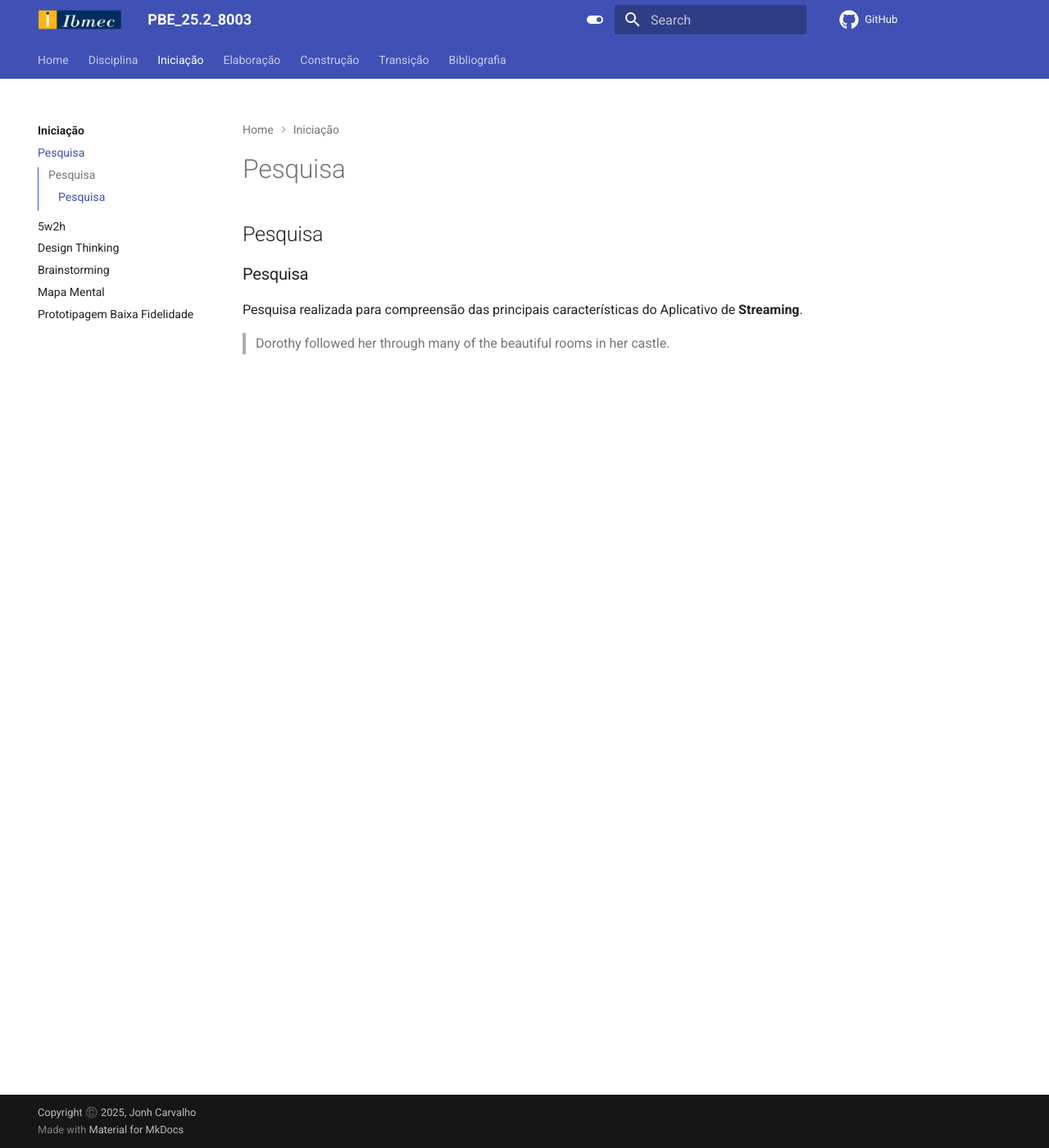
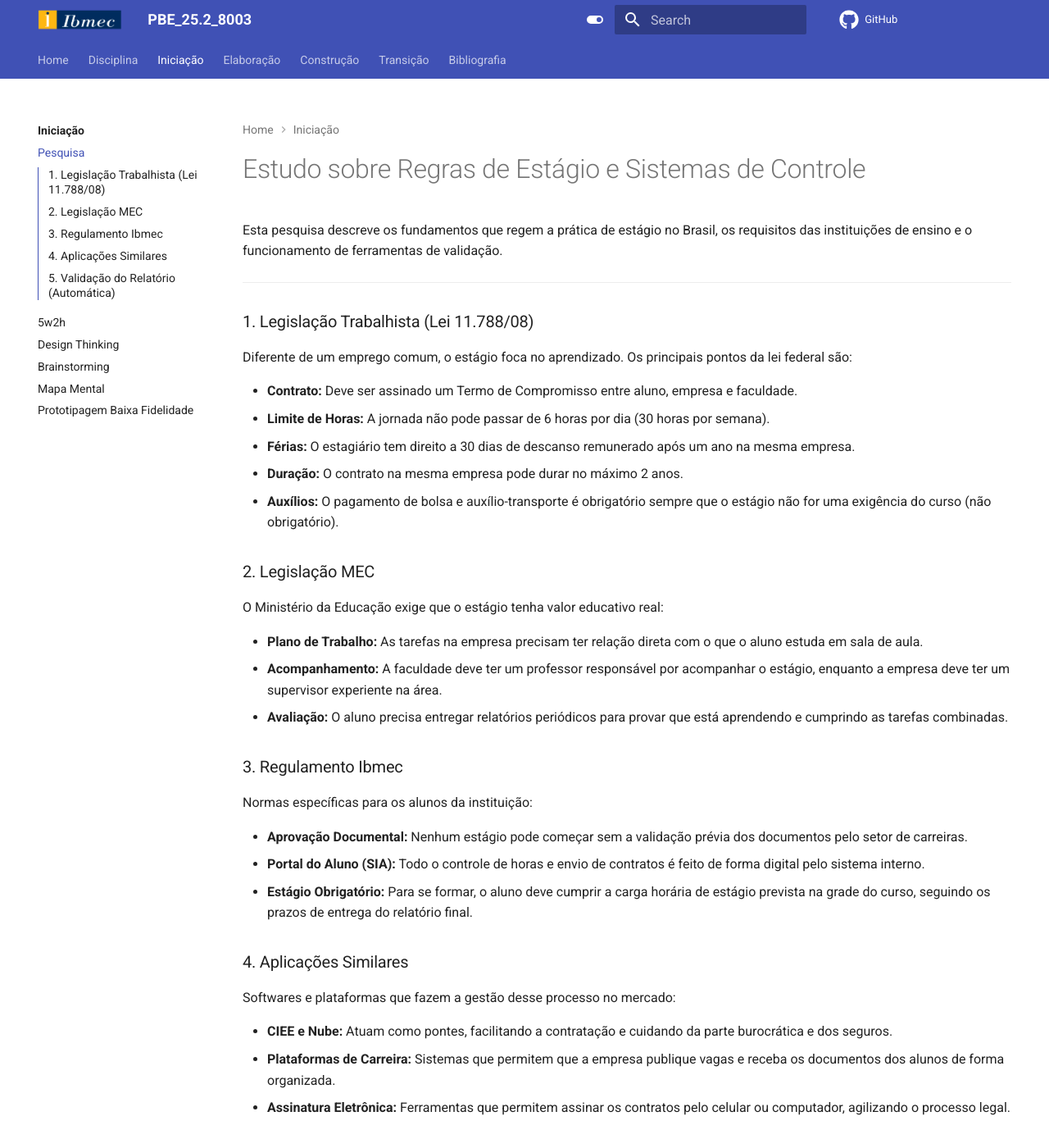
Before and after one commit to Projetos-de-Extensao/PBE_26.1_8001_VIII, an MkDocs documentation site: the page built from docs/Iniciacao/pesquisa.md, in a window 1280 px wide and 1400 px high. Shown: the whole window at 82% size. Built offline with MkDocs 1.6.1 and Material for MkDocs 9.7.7, drawn with Linux system fonts in a browser that asks for light colours; comment, search, counter and statistics services are not loaded; some of the changed text lies outside the part shown.

Commit message:
commit pesquisa

```diff
--- a/docs/Iniciacao/pesquisa.md
+++ b/docs/Iniciacao/pesquisa.md
@@ -3,10 +3,46 @@ id: pesquisa
 title: Pesquisa
 ---
 
-# Pesquisa
-## Pesquisa
-### Pesquisa
+# Estudo sobre Regras de Estágio e Sistemas de Controle
 
-Pesquisa realizada para compreensão das principais características do Aplicativo de **Streaming**.
+Esta pesquisa descreve os fundamentos que regem a prática de estágio no Brasil, os requisitos das instituições de ensino e o funcionamento de ferramentas de validação.
 
-> Dorothy followed her through many of the beautiful rooms in her castle.
+---
+
+### 1. Legislação Trabalhista (Lei 11.788/08)
+Diferente de um emprego comum, o estágio foca no aprendizado. Os principais pontos da lei federal são:
+
+- **Contrato:** Deve ser assinado um Termo de Compromisso entre aluno, empresa e faculdade.
+- **Limite de Horas:** A jornada não pode passar de 6 horas por dia (30 horas por semana).
+- **Férias:** O estagiário tem direito a 30 dias de descanso remunerado após um ano na mesma empresa.
+- **Duração:** O contrato na mesma empresa pode durar no máximo 2 anos.
+- **Auxílios:** O pagamento de bolsa e auxílio-transporte é obrigatório sempre que o estágio não for uma exigência do curso (não obrigatório).
+
+### 2. Legislação MEC
+O Ministério da Educação exige que o estágio tenha valor educativo real:
+
+- **Plano de Trabalho:** As tarefas na empresa precisam ter relação direta com o que o aluno estuda em sala de aula.
+- **Acompanhamento:** A faculdade deve ter um professor responsável por acompanhar o estágio, enquanto a empresa deve ter um supervisor experiente na área.
+- **Avaliação:** O aluno precisa entregar relatórios periódicos para provar que está aprendendo e cumprindo as tarefas combinadas.
+
+### 3. Regulamento Ibmec
+Normas específicas para os alunos da instituição:
+
+- **Aprovação Documental:** Nenhum estágio pode começar sem a validação prévia dos documentos pelo setor de carreiras.
+- **Portal do Aluno (SIA):** Todo o controle de horas e envio de contratos é feito de forma digital pelo sistema interno.
+- **Estágio Obrigatório:** Para se formar, o aluno deve cumprir a carga horária de estágio prevista na grade do curso, seguindo os prazos de entrega do relatório final.
+
+### 4. Aplicações Similares
+Softwares e plataformas que fazem a gestão desse processo no mercado:
+
+- **CIEE e Nube:** Atuam como pontes, facilitando a contratação e cuidando da parte burocrática e dos seguros.
+- **Plataformas de Carreira:** Sistemas que permitem que a empresa publique vagas e receba os documentos dos alunos de forma organizada.
+- **Assinatura Eletrônica:** Ferramentas que permitem assinar os contratos pelo celular ou computador, agilizando o processo legal.
+
+### 5. Validação do Relatório (Automática)
+Como funciona a conferência automática feita pelos sistemas:
+
+- **Checagem de Datas:** O sistema confere se o relatório foi entregue no prazo e se o aluno ainda está matriculado.
+- **Controle de Carga Horária:** Verifica se a soma das horas feitas bate com o que foi acordado no contrato, bloqueando excessos.
+- **Assinatura Digital:** O sistema só libera o relatório como "aprovado" se identificar as assinaturas digitais válidas de todas as partes.
+- **Integração com o Histórico:** Assim que o relatório é validado pelo sistema, as horas de estágio são lançadas automaticamente no currículo do aluno.
```
